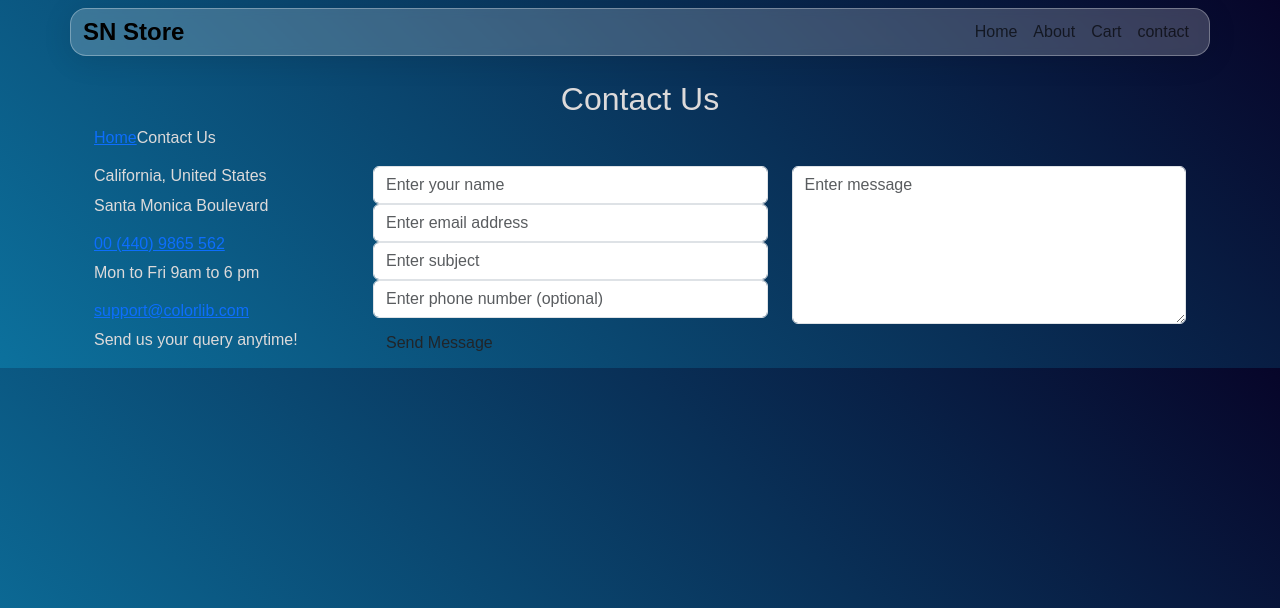
After one commit to sansamnang733/flask-e-commerce, a Flask app: page /contact in a window 1280 px wide. The commit adds this page. Shown: the top 608 px of the page. Run offline with Flask 3, Linux system fonts and the light colour scheme.

Commit message:
add contact by using token via fatherbot

```diff
--- a/app.py
+++ b/app.py
@@ -5,6 +5,7 @@ from flask import (
 )
 from decimal import Decimal
 import os
+from telegram.telegrambot import sendMessage, token
 
 app = Flask(__name__)
 app.secret_key = os.urandom(24)          # random secret key
@@ -28,6 +29,7 @@ PRODUCTS = [
     {"id":13, "name": "Desk Lamp",             "price": Decimal("18.50"), "desc": "Adjustable LED desk lamp.",             "image": "https://images.pexels.com/photos/271639/pexels-photo-271639.jpeg"},
     {"id":14, "name": "Headphones",            "price": Decimal("49.99"), "desc": "Over-ear noise-cancelling headphones.", "image": "https://images.pexels.com/photos/159853/headphones-music-sound-159853.jpeg"},
     {"id":15, "name": "Coffee Mug",            "price": Decimal("9.99"),  "desc": "Ceramic coffee mug for hot drinks.",    "image": "https://images.pexels.com/photos/585750/pexels-photo-585750.jpeg"},
+    {"id":16, "name": "Coffee Mug",            "price": Decimal("9.99"),  "desc": "Ceramic coffee mug for hot drinks.",    "image": "https://images.pexels.com/photos/585750/pexels-photo-585750.jpeg"},
 ]
 
 def get_product(pid: int):
@@ -111,5 +113,44 @@ def remove_from_cart(pid):
 # ----------------------------------------------------------------------
 # RUN
 # ----------------------------------------------------------------------
+ # import token too
+
+@app.get('/contact')
+def contact():
+    return render_template('contact.html')
+
+@app.post('/contact/submit')
+def contact_submit():
+    form = request.form
+    name = form.get('name')
+    email = form.get('email')
+    subject = form.get('subject')
+    phone = form.get('phone')
+    message = form.get('message')
+
+    if not name or not email or not message:
+        flash('Please fill in all required fields.', 'error')
+        return redirect(url_for('contact'))
+
+    telegram_message = f"""
+    🔔 <b>New Contact Form Submission</b>
+
+    👤 <b>Name:</b> {name}
+    📧 <b>Email:</b> {email}
+    📞 <b>Phone:</b> {phone or 'Not provided'}
+    💡 <b>Subject:</b> {subject or 'Not provided'}
+    💬 <b>Message:</b>
+    {message}
+    """
+
+    result = sendMessage(token, telegram_message)
+
+    if '"ok":true' in result:
+        flash('Thank you! Your message has been sent successfully.', 'success')
+    else:
+        flash('Sorry, there was an error sending your message. Please try again.', 'error')
+
+    return redirect(url_for('contact'))
+
 if __name__ == "__main__":
     app.run(debug=True)
--- /dev/null
+++ b/telegram/telegrambot.py
@@ -0,0 +1,38 @@
+from http.client import responses
+import requests
+
+token = "8366838259:AAE9i0OxC3riJE3ZmmU7wnmYCefrIRqR0NU"
+user_agent = "Telegram Bot kimikimiki SU54 Group"
+
+def getMe(token: str):
+    url = f"https://api.telegram.org/bot{token}/getMe"
+    headers = {
+        "accept": "application/json",
+        "User-Agent": user_agent
+    }
+    response = requests.post(url, headers=headers)
+    return response.text
+
+def sendMessage(token: str, message: str):
+    import requests
+
+    url = f"https://api.telegram.org/bot{token}/sendMessage"
+
+    payload = {
+        "text": message,
+        "parse_mode": "HTML",
+        "chat_id": "@sansamnang755",
+        "disable_web_page_preview": False,
+        "disable_notification": False,
+        "reply_to_message_id": None
+    }
+    headers = {
+        "accept": "application/json",
+        "User-Agent": user_agent,
+        "content-type": "application/json"
+    }
+
+    response = requests.post(url, json=payload, headers=headers)
+    return response.text
+
+sendMessage(token=token, message="th from admin")
--- /dev/null
+++ b/templates/contact.html
@@ -0,0 +1,83 @@
+{% extends 'layout.html' %}
+{% block title %}contact{% endblock %}
+{% block content %}
+<!--================Breadcrumb Area =================-->
+<!--================Breadcrumb Area =================-->
+<section class="breadcrumb_area">
+    <div class="overlay bg-parallax" data-stellar-ratio="0.8" data-stellar-vertical-offset="0" data-background=""></div>
+    <div class="container">
+        <div class="page-cover text-center">
+            <h2 class="page-cover-tittle">Contact Us</h2>
+            <ol class="breadcrumb">
+                <li><a href="{{ url_for('home') }}">Home</a></li>
+                <li class="active">Contact Us</li>
+            </ol>
+        </div>
+    </div>
+</section>
+<!--================Breadcrumb Area =================-->
+
+<!--================Contact Area =================-->
+<section class="contact_area section_gap">
+    <div class="container">
+
+        <div class="row">
+            <div class="col-md-3">
+                <div class="contact_info">
+                    <div class="info_item">
+                        <i class="lnr lnr-home"></i>
+                        <h6>California, United States</h6>
+                        <p>Santa Monica Boulevard</p>
+                    </div>
+                    <div class="info_item">
+                        <i class="lnr lnr-phone-handset"></i>
+                        <h6><a href="tel:004409865562">00 (440) 9865 562</a></h6>
+                        <p>Mon to Fri 9am to 6 pm</p>
+                    </div>
+                    <div class="info_item">
+                        <i class="lnr lnr-envelope"></i>
+                        <h6><a href="mailto:support@colorlib.com">support@colorlib.com</a></h6>
+                        <p>Send us your query anytime!</p>
+                    </div>
+                </div>
+            </div>
+            <div class="col-md-9">
+                <form class="row contact_form"
+      action="{{ url_for('contact_submit') }}"
+      method="post"
+      id="contactForm"
+      novalidate="novalidate">
+
+    <div class="col-md-6">
+        <div class="form-group">
+            <input type="text" class="form-control" id="name" name="name" placeholder="Enter your name" required>
+        </div>
+        <div class="form-group">
+            <input type="email" class="form-control" id="email" name="email" placeholder="Enter email address" required>
+        </div>
+        <div class="form-group">
+            <input type="text" class="form-control" id="subject" name="subject" placeholder="Enter subject">
+        </div>
+        <div class="form-group">
+            <input type="text" class="form-control" id="phone" name="phone" placeholder="Enter phone number (optional)">
+        </div>
+    </div>
+
+    <div class="col-md-6">
+        <div class="form-group">
+            <textarea class="form-control" name="message" id="message" rows="6" placeholder="Enter message" required></textarea>
+        </div>
+    </div>
+
+    <div class="col-md-12 text-right">
+        <button type="submit" class="btn theme_btn button_hover">Send Message</button>
+    </div>
+</form>
+
+            </div>
+        </div>
+    </div>
+</section>
+
+
+{% endblock %}
--- a/templates/layout.html
+++ b/templates/layout.html
@@ -18,6 +18,7 @@
             <a class="nav-link" href="{{ url_for('view_cart') }}">
                 Cart {% if session.cart %}({{ session.cart|length }}){% endif %}
             </a>
+            <a class="nav-link" href="{{ url_for('contact') }}">contact</a>
         </div>
     </div>
 </nav>
```
